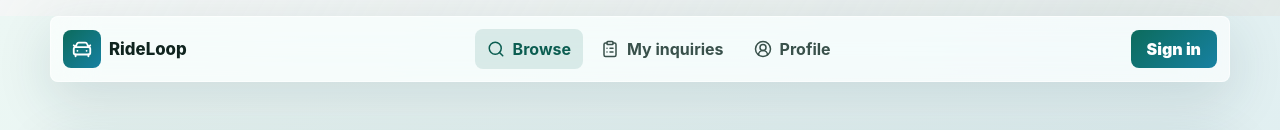
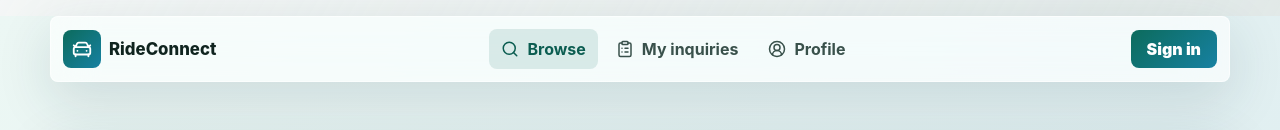
Before and after one commit to SolveMMG/SWE3040XA_GROUP_PROJECT, a React (Vite) app: page / in a window 1280 px wide. Shown: the top 130 px of the page. Built offline with nearby package versions, Linux system fonts and the light colour scheme; no server answers.

Commit message:
fix: update branding and user role in Layout and LoginPage components

```diff
--- a/src/components/Layout.jsx
+++ b/src/components/Layout.jsx
@@ -14,11 +14,11 @@ export default function Layout() {
   return (
     <div className="app-shell">
       <header className="topbar glass">
-        <NavLink to={currentUser?.role === 'driver' ? '/dashboard' : '/'} className="brand" aria-label="RideLoop home">
+        <NavLink to="/" className="brand" aria-label="RideConnect home">
           <span className="brand-icon">
             <CarFront size={22} />
           </span>
-          <span>RideLoop</span>
+          <span>RideConnect</span>
         </NavLink>
         <nav className="nav-links" aria-label="Main navigation">
           {isAuthenticated && (
--- a/src/pages/LoginPage.jsx
+++ b/src/pages/LoginPage.jsx
@@ -13,7 +13,7 @@ export default function LoginPage() {
     email: '',
     password: '',
     phone: '',
-    role: 'customer',
+    role: 'passenger',
     homeArea: '',
     preferredPayment: 'Card',
     vehicle: '',
@@ -59,7 +59,7 @@ export default function LoginPage() {
           <span className="brand-icon">
             <CarFront size={24} />
           </span>
-          <span>RideLoop</span>
+          <span>RideConnect</span>
         </div>
         <h1>Smart ride sharing, built around trust.</h1>
         <p>
```
